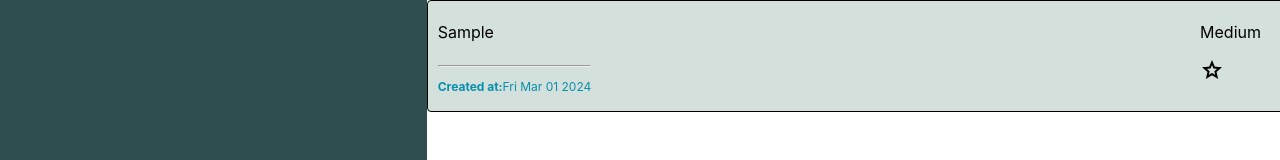
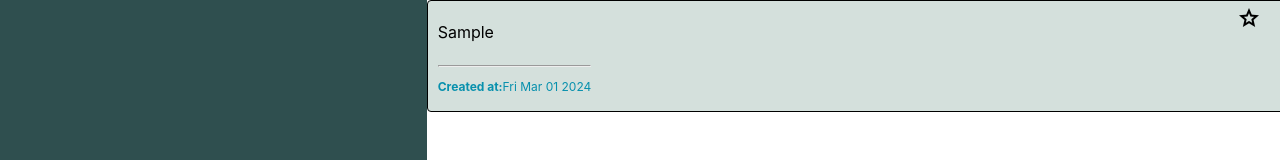
Before and after one commit to ygordantas/react_intro_todo_app, a React (Vite) app: page / in a window 1280 px wide. Both pictures are taken after typing "Sample" into the empty fields and a click on the button "+ Add". Shown: the top 160 px of the page. Built offline with nearby package versions, Linux system fonts and the light colour scheme.

Commit message:
1- Implemented animation on todo added 2- Added logic to display star icons depending on priority level 3- Added category icons

```diff
--- a/package.json
+++ b/package.json
@@ -10,6 +10,7 @@
     "preview": "vite preview"
   },
   "dependencies": {
+    "@formkit/auto-animate": "^0.8.1",
     "react": "^18.2.0",
     "react-dom": "^18.2.0"
   },
--- /dev/null
+++ b/src/components/Icons/CartCategotyIcon.tsx
@@ -0,0 +1,6 @@
+const CartCategoryIcon = () => (
+  <span className="material-symbols-outlined">shopping_cart</span>
+);
+
+
+export default CartCategoryIcon;
--- /dev/null
+++ b/src/components/Icons/CookingCategoryIcon.tsx
@@ -0,0 +1,5 @@
+const CookingCategoryIcon = () => (
+  <span className="material-symbols-outlined">skillet</span>
+);
+
+export default CookingCategoryIcon;
--- /dev/null
+++ b/src/components/Icons/FamilyCategoryIcon.tsx
@@ -0,0 +1,5 @@
+const FamilyCategoryIcon = () => (
+  <span className="material-symbols-outlined">diversity_3</span>
+);
+
+export default FamilyCategoryIcon;
--- /dev/null
+++ b/src/components/Icons/FinanceCategoryIcon.tsx
@@ -0,0 +1,5 @@
+const FinanceCategoryIcon = () => (
+  <span className="material-symbols-outlined">attach_money</span>
+);
+
+export default FinanceCategoryIcon;
--- /dev/null
+++ b/src/components/Icons/GardeningCategoryIcon.tsx
@@ -0,0 +1,5 @@
+const GardeningCategoryIcon = () => (
+  <span className="material-symbols-outlined">local_florist</span>
+);
+
+export default GardeningCategoryIcon;
--- /dev/null
+++ b/src/components/Icons/HalfStarIcon.tsx
@@ -0,0 +1,5 @@
+const HalfStarIcon = () => (
+  <span className="material-symbols-outlined">star_half</span>
+);
+
+export default HalfStarIcon;
--- /dev/null
+++ b/src/components/Icons/StarIcon.tsx
@@ -0,0 +1,5 @@
+const StartIcon = (): JSX.Element => (
+  <span className="material-symbols-outlined">star</span>
+);
+
+export default StartIcon;
--- /dev/null
+++ b/src/components/Icons/WorkCategoryIcon.tsx
@@ -0,0 +1,5 @@
+const WorkCategoryIcon = () => (
+  <span className="material-symbols-outlined">work</span>
+);
+
+export default WorkCategoryIcon;
--- a/src/components/TodoList/TodoList.tsx
+++ b/src/components/TodoList/TodoList.tsx
@@ -1,4 +1,9 @@
+import { useAutoAnimate } from "@formkit/auto-animate/react";
+
+import TodoPriorityIds from "../../enums/TodoPriorityIds";
 import Todo from "../../models/todo";
+import HalfStarIcon from "../Icons/HalfStarIcon";
+import StartIcon from "../Icons/StarIcon";
 import classes from "./TodoList.module.css";
 
 interface TodoListProps {
@@ -6,8 +11,26 @@ interface TodoListProps {
 }
 
 const TodoList = ({ todos }: TodoListProps): JSX.Element => {
+  const [parent] = useAutoAnimate();
+
+  const getPriorityIconsBasedOnPriorityId = (
+    priorityId: number
+  ): JSX.Element => {
+    switch (priorityId) {
+      case TodoPriorityIds.High:
+        return (
+          <>
+            <StartIcon /> <StartIcon />
+          </>
+        );
+      case TodoPriorityIds.Medium:
+        return <StartIcon />;
+      default:
+        return <HalfStarIcon />;
+    }
+  };
   return (
-    <ul className={classes.list}>
+    <ul ref={parent} className={classes.list}>
       {todos.map((currentTodo, index) => {
         return (
           <li className={classes.item_container} key={index}>
@@ -22,8 +45,7 @@ const TodoList = ({ todos }: TodoListProps): JSX.Element => {
               </div>
             </div>
             <div className={classes.icon_container}>
-              <p>{currentTodo.priority.name}</p>
-              <span className="material-symbols-outlined">star</span>
+              {getPriorityIconsBasedOnPriorityId(currentTodo.priority.id)}
               {currentTodo.category?.name && <p>{currentTodo.category.name}</p>}
             </div>
           </li>
```
Also changed, not shown: 1 other file (tests, documents, lock files or other folders).
